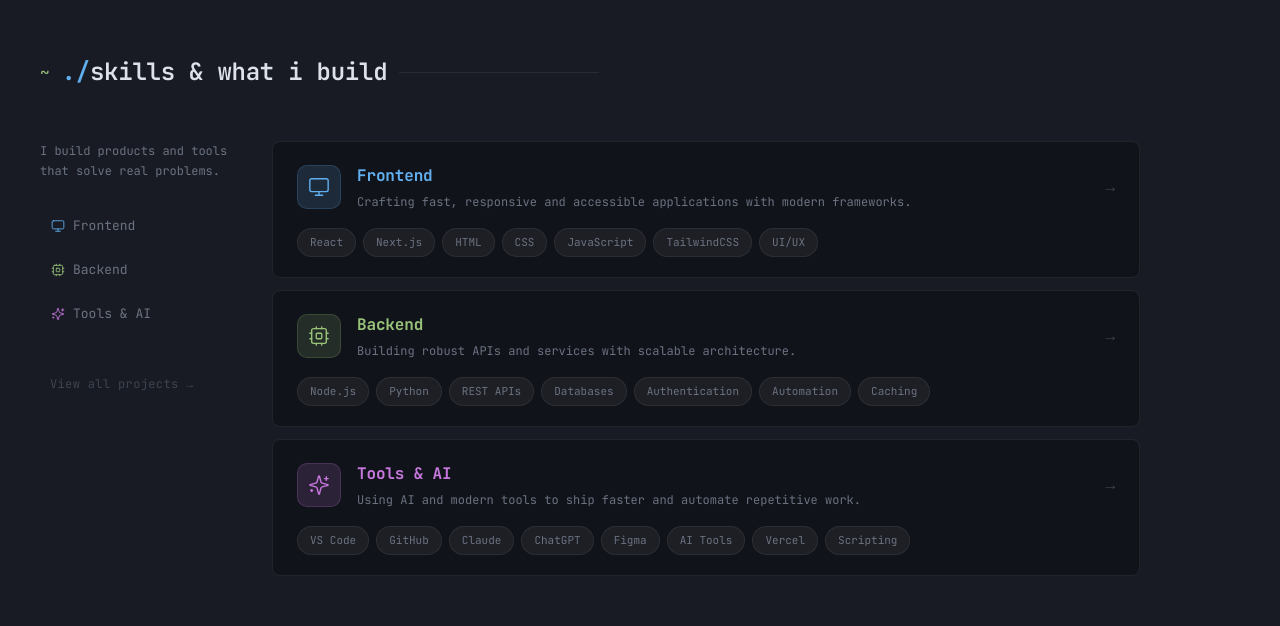
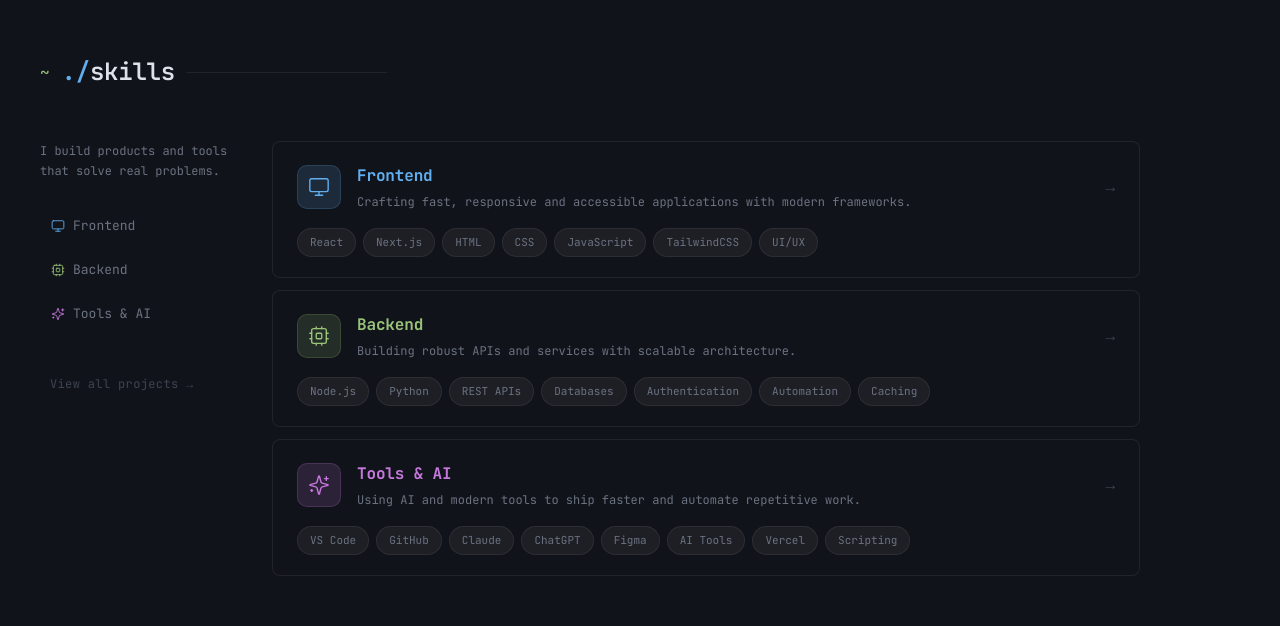
Before and after one commit to savewinkie/portfolio, a Next.js app: page / in a window 1280 px wide. Shown: the part 1774-2400 px from the top of the page. Built offline with nearby package versions, Linux system fonts and the light colour scheme.

Commit message:
fix skills bg + particles

```diff
--- a/app/globals.css
+++ b/app/globals.css
@@ -551,7 +551,7 @@
 .about-text p .hl-yellow { color: var(--yellow); }
 
 /* ── Skills ── */
-.skills-bg { background: var(--bg-2); }
+.skills-bg { background: var(--bg); }
 
 .skills-subtitle {
   font-size: 13px;
--- a/components/Particles.js
+++ b/components/Particles.js
@@ -17,7 +17,7 @@
     resize();
     window.addEventListener('resize', resize);
 
-    const particles = Array.from({ length: 120 }, () => ({
+    const particles = Array.from({ length: 180 }, () => ({
       x: Math.random() * window.innerWidth,
       y: Math.random() * window.innerHeight,
       r: Math.random() * 2 + 0.5,
@@ -29,20 +29,26 @@
 
     const draw = () => {
       ctx.clearRect(0, 0, canvas.width, canvas.height);
+
       particles.forEach(p => {
         p.x += p.vx;
         p.y += p.vy;
         p.pulse += 0.02;
+
         if (p.x < 0) p.x = canvas.width;
         if (p.x > canvas.width) p.x = 0;
         if (p.y < 0) p.y = canvas.height;
         if (p.y > canvas.height) p.y = 0;
+
         const alpha = p.alpha * (0.7 + 0.3 * Math.sin(p.pulse));
+
         ctx.beginPath();
         ctx.arc(p.x, p.y, p.r, 0, Math.PI * 2);
         ctx.fillStyle = `rgba(152, 195, 121, ${alpha})`;
         ctx.fill();
       });
+
+      // Lines between close particles
       for (let i = 0; i < particles.length; i++) {
         for (let j = i + 1; j < particles.length; j++) {
           const dx = particles[i].x - particles[j].x;
@@ -58,6 +64,7 @@
           }
         }
       }
+
       animId = requestAnimationFrame(draw);
     };
 
--- a/components/Skills.js
+++ b/components/Skills.js
@@ -41,7 +41,7 @@
     <section className="skills-bg" id="skills">
       <div className="sec-header">
         <span className="sec-prompt">~</span>
-        <h2 className="sec-title"><span>./</span>skills &amp; what i build</h2>
+        <h2 className="sec-title"><span>./</span>skills</h2>
         <div className="sec-line" />
       </div>
 
```
